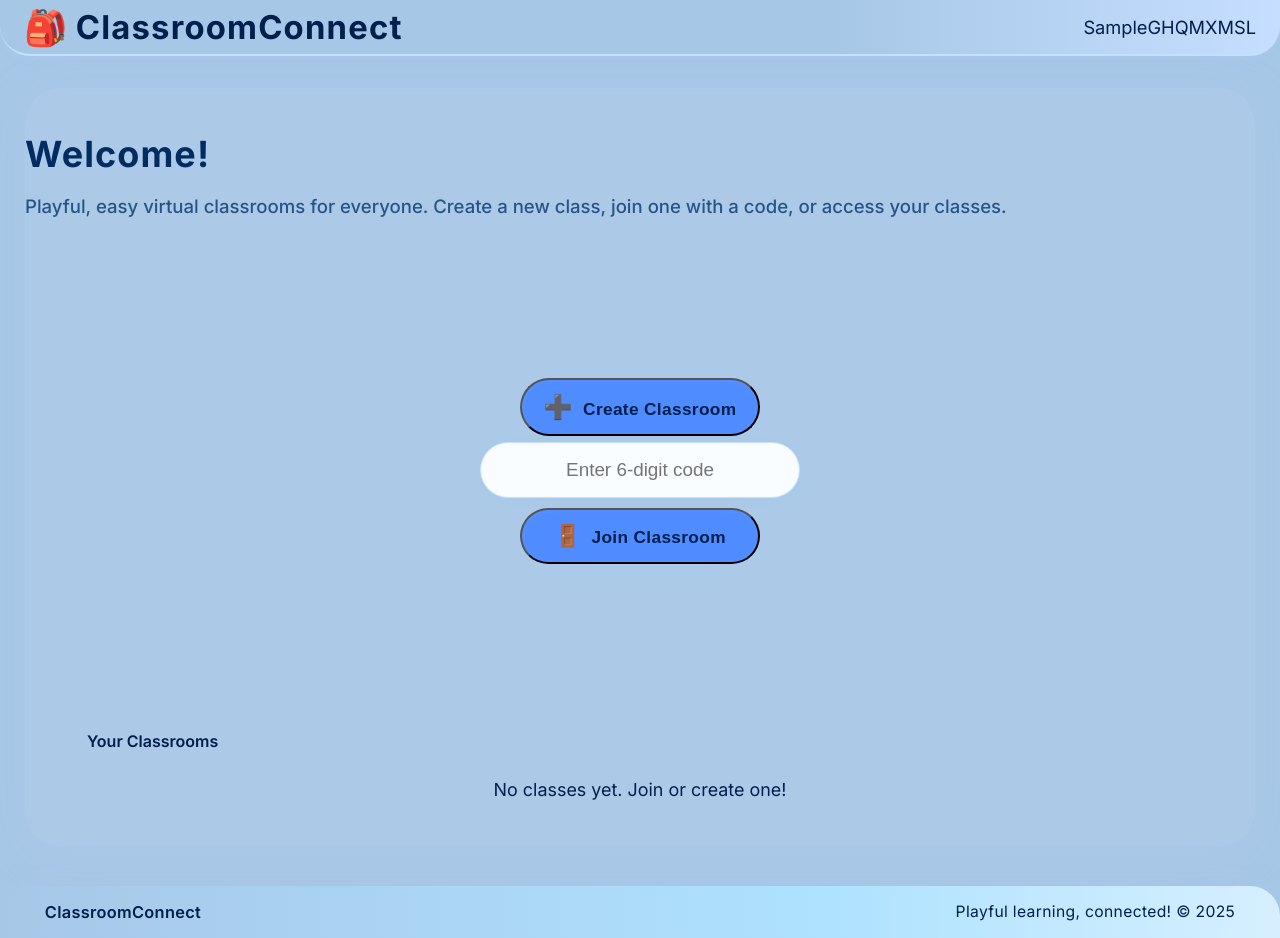
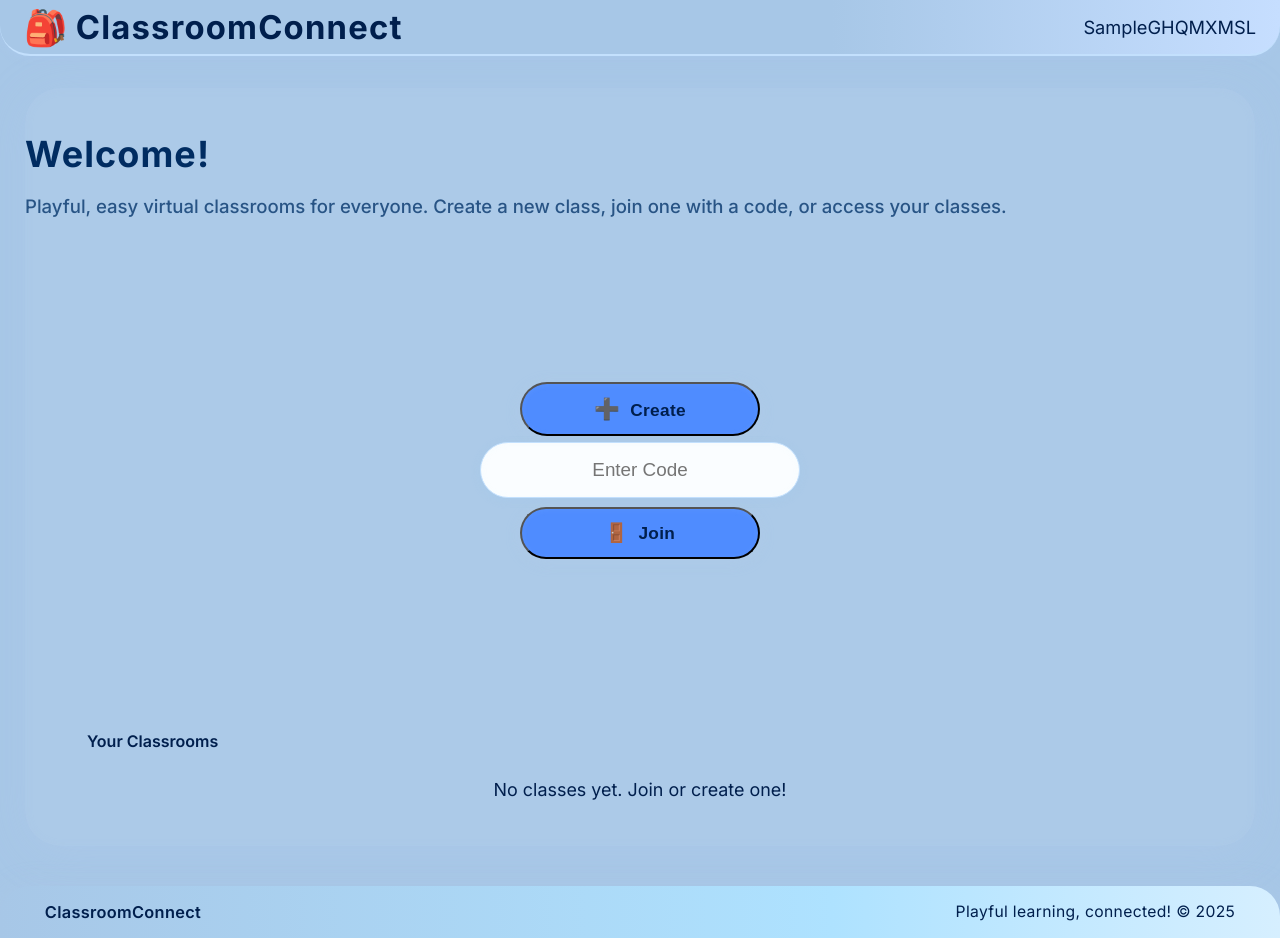
Before and after one commit to Workflow-Manager-admin/classroomconnect-16385-1d2c28e9, a React (Create React App) app in the folder classroomconnect/: page / in a window 1280 px wide. Both pictures are taken after typing "Sample" into the empty fields and a click on the button "Get Started". Built offline with nearby package versions, Linux system fonts and the light colour scheme; the HTML template or start-up script is replaced by a standard one.

Commit message:
Auto-commit: Changes as of 2025-05-31T12:00:41.979489+00:00

```diff
--- a/classroomconnect/src/App.js
+++ b/classroomconnect/src/App.js
@@ -371,8 +371,8 @@ function Dashboard({
             type="button"
             onClick={onCreate}
           >
-            <span role="img" aria-label="add" style={{ marginRight: 10, fontSize: '1.35em' }}>➕</span>
-            Create Classroom
+            <span role="img" aria-label="add" style={{ marginRight: 10, fontSize: '1.2em' }}>➕</span>
+            Create
           </button>
           <form
             onSubmit={handleJoin}
@@ -382,7 +382,7 @@ function Dashboard({
           >
             <input
               className="cc-input cc-main-big-input"
-              placeholder="Enter 6-digit code"
+              placeholder="Enter Code"
               maxLength={6}
               minLength={6}
               required
@@ -392,11 +392,11 @@ function Dashboard({
             />
             <button
               className="cc-btn cc-btn-large cc-main-big-btn"
-              style={{ marginTop: '5px' }}
+              style={{ marginTop: '4px' }}
               type="submit"
             >
-              <span role="img" aria-label="join" style={{ marginRight: 10, fontSize: '1.25em' }}>🚪</span>
-              Join Classroom
+              <span role="img" aria-label="join" style={{ marginRight: 10, fontSize: '1.08em' }}>🚪</span>
+              Join
             </button>
           </form>
         </div>
```
Also changed, not shown: 1 other file (tests, documents, lock files or other folders).
